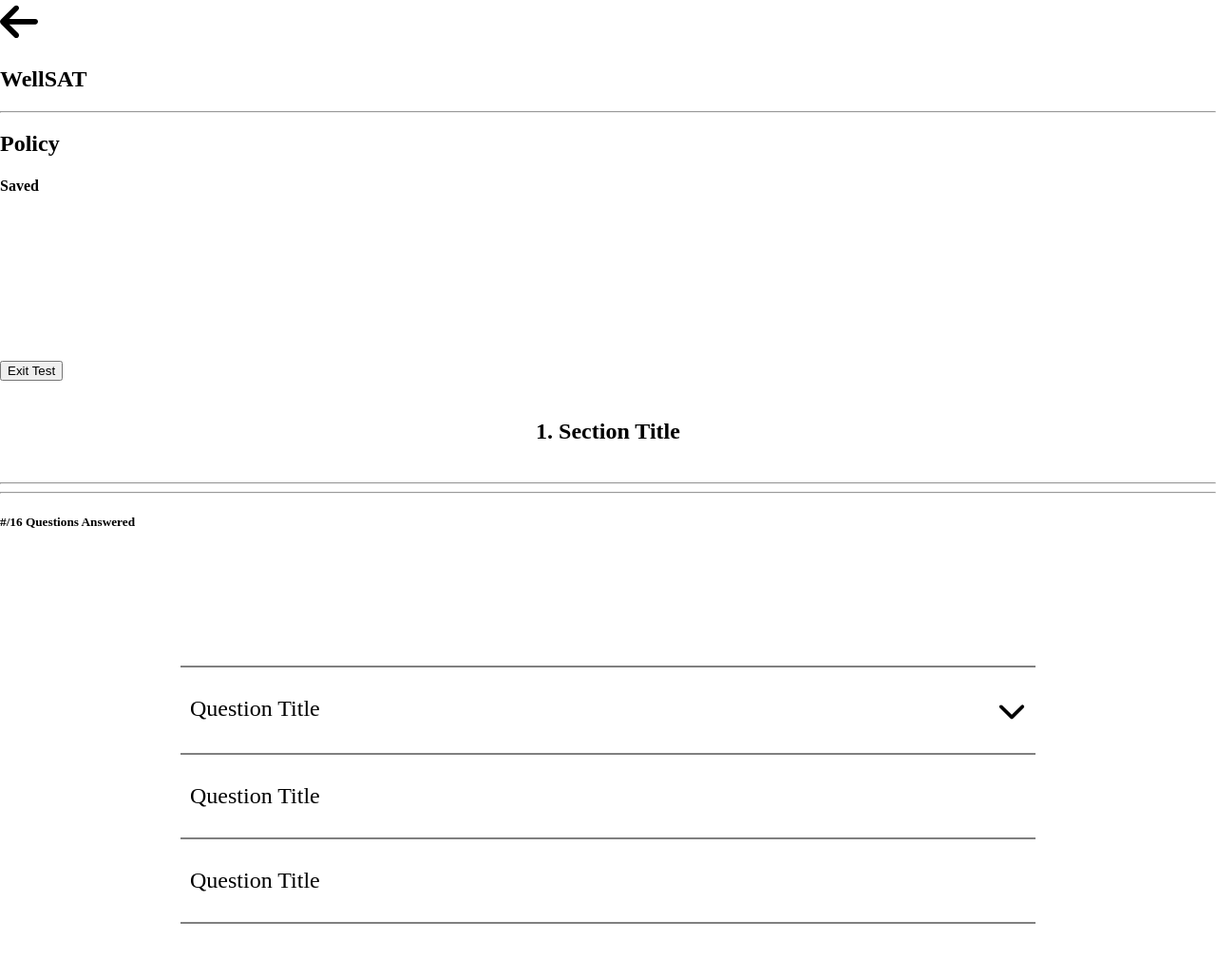
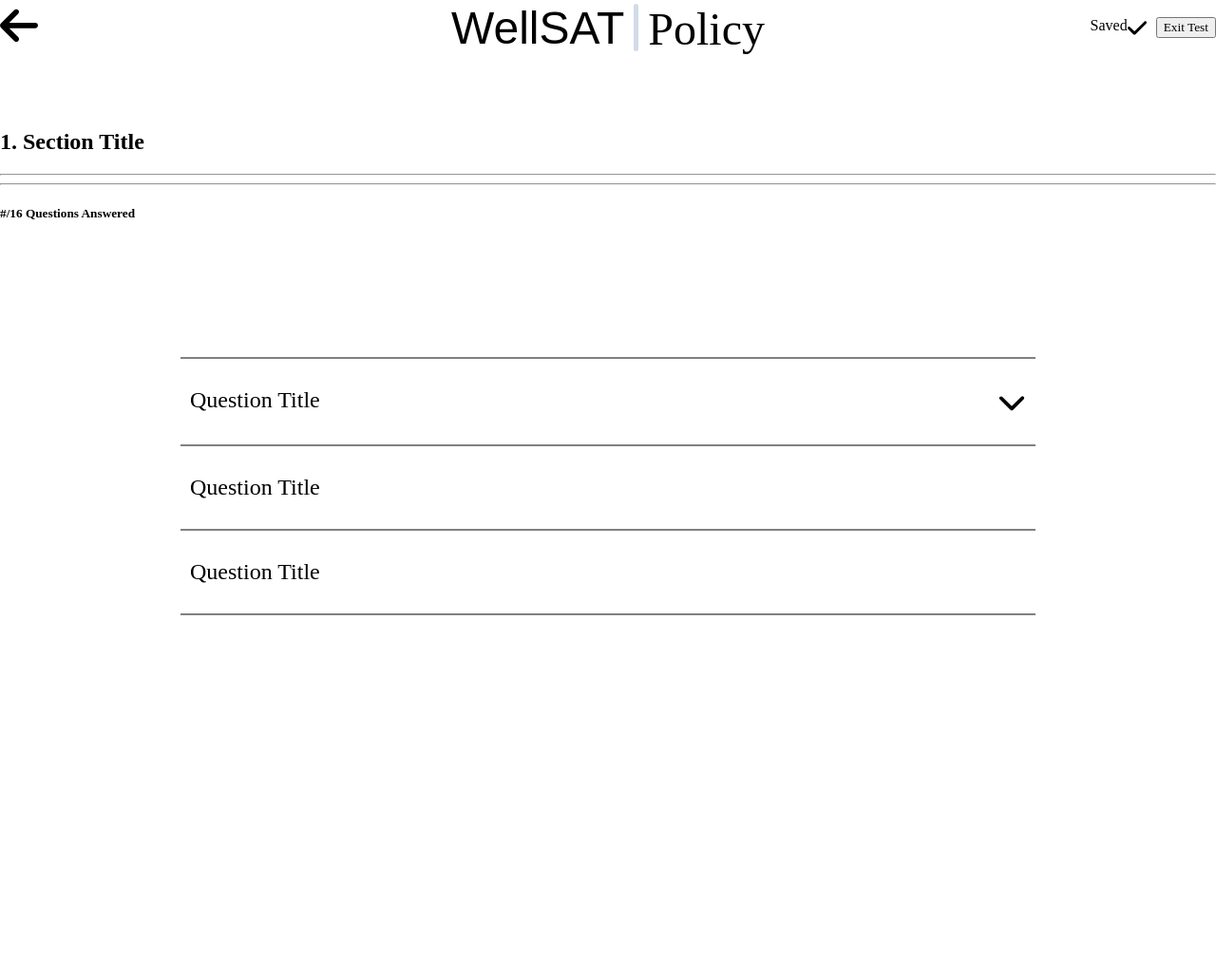
Before and after one commit to uconndxlab/wellsat, a plain HTML site: page assessment.html in a window 1280 px wide. Shown: the whole page at 95% size. After the commit the page ends 800 px from the top, so only its background shows below. Drawn offline with Linux system fonts and the light colour scheme; a web font is replaced by a local one.

Commit message:
Fonts Added

```diff
--- a/assessment.html
+++ b/assessment.html
@@ -5,6 +5,7 @@
     <meta name="viewport" content="width=device-width, initial-scale=1.0">
     <title>WellSAT Policy Assessment</title>
     <link rel="stylesheet" href="css/assessment.css">
+    <link rel="stylesheet" href="https://use.typekit.net/crt1krp.css">
 </head>
 <body>
     <header>
@@ -14,16 +15,18 @@
             </svg>
         </div>
         <div class="header-logo"> <!-- Center Logo -->
-            <h2>WellSAT</h2>
-            <hr>
-            <h2>Policy</h2>
+            <h2 class="rund-400">WellSAT</h2>
+            <div></div>
+            <h2 class="frank-400">Policy</h2>
         </div>
         <div class="header-right"> <!-- Save and Exit -->
             <div>
-                <h4>Saved</h4>
-                <svg></svg>
+                <h4 class="frank-400">Saved</h4>
+                <svg xmlns="http://www.w3.org/2000/svg" viewBox="0 0 448 512" style="width: 20px;">
+                    <path d="M438.6 105.4c12.5 12.5 12.5 32.8 0 45.3l-256 256c-12.5 12.5-32.8 12.5-45.3 0l-128-128c-12.5-12.5-12.5-32.8 0-45.3s32.8-12.5 45.3 0L160 338.7 393.4 105.4c12.5-12.5 32.8-12.5 45.3 0z"/>
+                </svg>
             </div>
-            <button>Exit Test</button>
+            <button class="frank-400">Exit Test</button>
         </div>
         <div class="sect-bar-cont"> <!-- Section Progress Bar -->
 
--- a/css/assessment.css
+++ b/css/assessment.css
@@ -11,20 +11,72 @@
 /* FONTS */
 
 .rund-400 {
-
+  font-family: vag-rundschrift-d, sans-serif;
+  font-weight: 400;
+  font-style: normal;
 }
 
 .frank-400 {
-
+  font-family: franklin-gothic-condensed;
+  font-weight: 500;
+  font-style: normal;
 }
 
-@import url('https://fonts.googleapis.com/css2?family=Rubik:wght@300&display=swap');
-
-h1 {
-  text-align: center;
-  margin: 40px 0;
+header {
+  display: grid;
+  grid-template-columns: 1fr 3fr 1fr;
+  grid-template-rows: 1fr 1fr;
+  .header-left {
+    grid-column: 1;
+    grid-row: 1;
+    justify-self: flex-start;
+    align-self: center;
+  }
+  .header-logo {
+    grid-column: 2;
+    grid-row: 1;
+    justify-self: center;
+    align-self: center;
+    display: flex;
+    justify-content: center;
+    align-items: center;
+    gap: 10px;
+    font-size: 2em;
+    h2 {
+      margin: 0;
+    }
+    .frank-400 {
+      /* font-size: 1.8em; */
+      margin-top: 3px;
+    }
+    div {
+      background-color: #d2dbe7;
+      width: 5px;
+      height: 50px;
+      border-radius: 10px;
+    }
+  }
+  .header-right {
+    grid-column: 3;
+    grid-row: 1;
+    justify-self: flex-end;
+    align-self: center;
+    display: grid;
+    grid-template-columns: 2;
+    gap: 10px;
+    div {
+      grid-column: 1;
+      margin: 0;
+      display: flex;
+      h4 {
+        margin: 0;
+      }
+    }
+    button {
+      grid-column: 2;
+    }
+  }
 }
-
 
 .accordion {
   width: 900px;
@@ -60,7 +112,6 @@
 }
 
 .accordion .question-title::before {
-  content: url(../images/arrow-down.svg);
   color: black;
   position: absolute;
   top: 50%;
@@ -91,6 +142,5 @@
 }
 
 .accordion .question-cont.active .question-title::before {
-  content: '-';
   font-size: 30px;
 }
```
Also changed, not shown: images/arrow-up.svg (added), images/check.svg (added).
